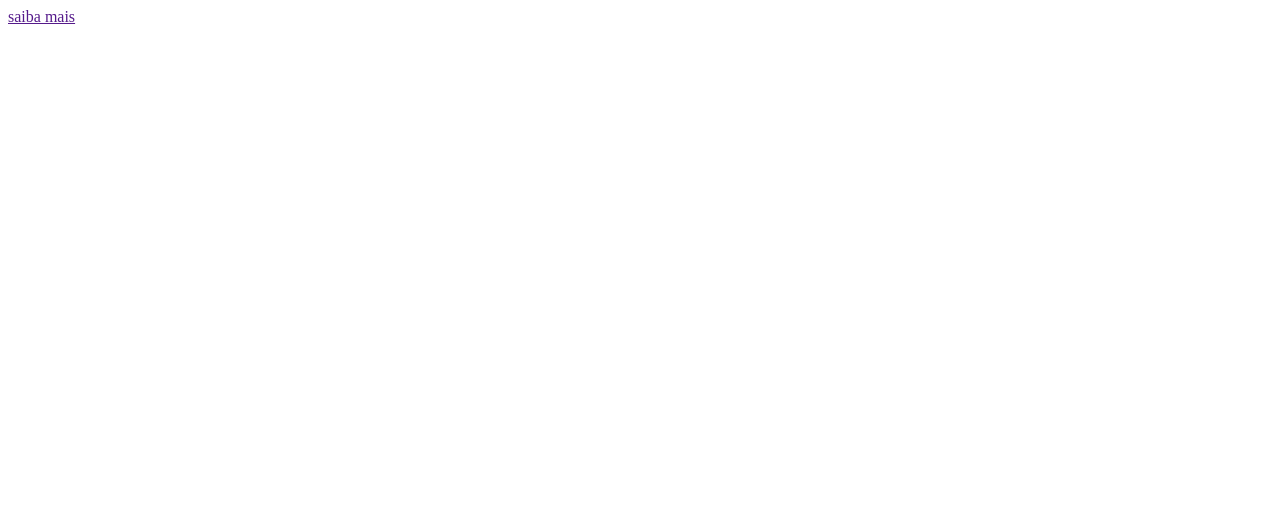
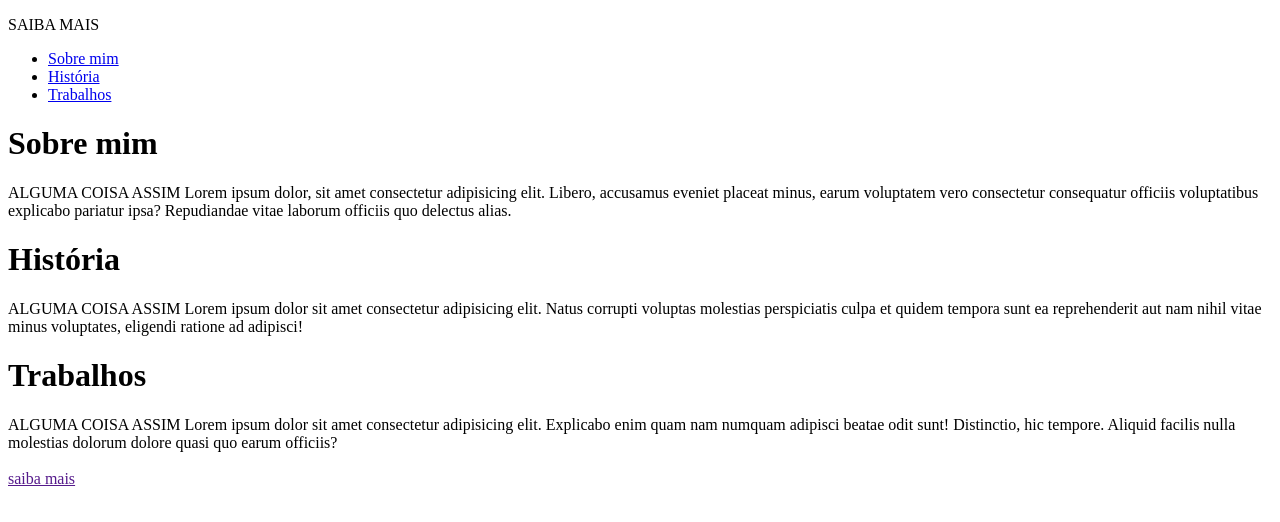
Before and after one commit to AnaBaiffus/estudosdec-digos, a plain HTML site: page estudo rocketseat/index.html in a window 1280 px wide. Drawn offline with Linux system fonts and the light colour scheme.

Commit message:
Add files via upload

```diff
--- a/estudo rocketseat/index.html
+++ b/estudo rocketseat/index.html
@@ -62,6 +62,14 @@
     <h1> id="works" Trabalhos </h1>
     ALGUMA COISA ASSIM
 
+    teste
+    teste
+    teste
+
+     https://AnaBaiffus.github.io/estudosdec-digos/
+
+     https://anabaiffus.github.io/estudosdec-digos/estudo%20rocketseat/index.html
+
 -->
 
 <!DOCTYPE html>
@@ -73,6 +81,22 @@
     <title>Document</title>
 </head>
 <body>
+    <P>SAIBA MAIS</P>
+
+    <ul>
+        <li><a href="#about">Sobre mim</a></li>
+        <li><a href="#history">História</a></li>
+        <li><a href="#works">Trabalhos</a></li>
+    </ul>
+
+    <h1 id="about">Sobre mim</h1>
+    ALGUMA COISA ASSIM Lorem ipsum dolor, sit amet consectetur adipisicing elit. Libero, accusamus eveniet placeat minus, earum voluptatem vero consectetur consequatur officiis voluptatibus explicabo pariatur ipsa? Repudiandae vitae laborum officiis quo delectus alias.
+
+    <h1 id="history"> História</h1>
+    ALGUMA COISA ASSIM Lorem ipsum dolor sit amet consectetur adipisicing elit. Natus corrupti voluptas molestias perspiciatis culpa et quidem tempora sunt ea reprehenderit aut nam nihil vitae minus voluptates, eligendi ratione ad adipisci!
+
+    <h1 id="works"> Trabalhos</h1>
+    ALGUMA COISA ASSIM Lorem ipsum dolor sit amet consectetur adipisicing elit. Explicabo enim quam nam numquam adipisci beatae odit sunt! Distinctio, hic tempore. Aliquid facilis nulla molestias dolorum dolore quasi quo earum officiis? </br></br>
 
     <a href="">saiba mais</a>
 
```
